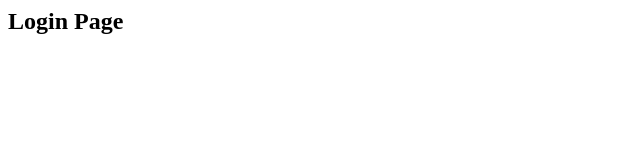
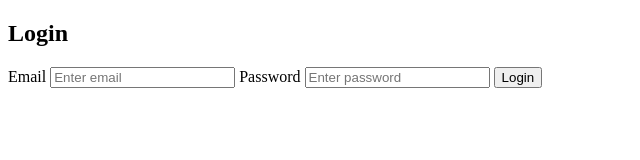
Before and after one commit to gopikaasha01/lostandfoundfrontend, a plain HTML site: page login.html in a window 1280 px wide. Shown: the whole page, without its empty margins (0-640 px from the left). Drawn offline with Linux system fonts and the light colour scheme.

Commit message:
Update login page

```diff
--- a/login.html
+++ b/login.html
@@ -1 +1,24 @@
-<h2>Login Page</h2>
+<!DOCTYPE html>
+<html>
+<head>
+  <title>Login</title>
+  <link rel="stylesheet" href="style.css">
+</head>
+<body>
+
+<div class="login-box">
+  <h2>Login</h2>
+
+  <form>
+    <label>Email</label>
+    <input type="email" placeholder="Enter email" required>
+
+    <label>Password</label>
+    <input type="password" placeholder="Enter password" required>
+
+    <button type="submit">Login</button>
+  </form>
+</div>
+
+</body>
+</html>
```
